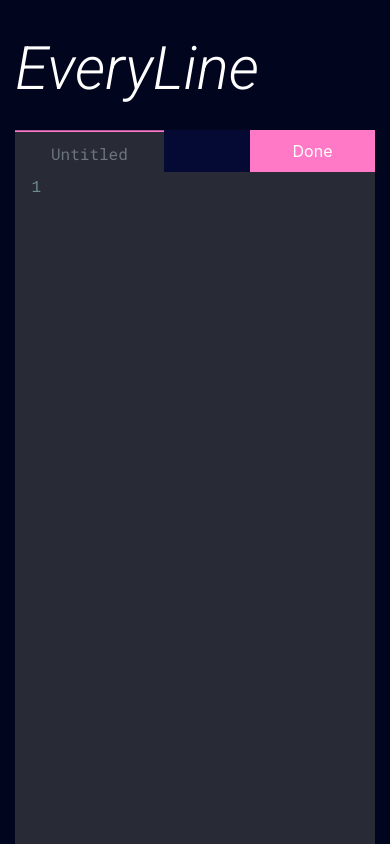
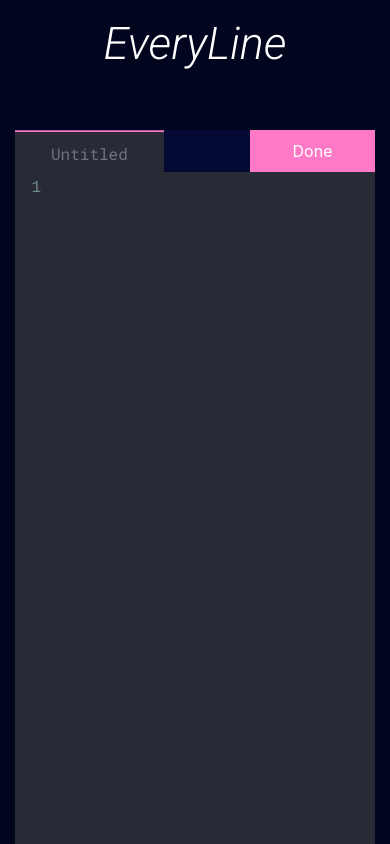
Before and after one commit to andrewroblesdev/EveryLine, a Next.js app: page /demo in a window 390 px wide. Shown: the top 844 px of the page. Built offline with nearby package versions, Linux system fonts and the light colour scheme.

Commit message:
Center title on mobile demo view

```diff
--- a/components/landing/landing.module.css
+++ b/components/landing/landing.module.css
@@ -44,6 +44,7 @@
 
 .editor {
     max-width: 500px;
+    min-width: 350px;
 }
 
 .about {
--- a/components/navbar/navbar.js
+++ b/components/navbar/navbar.js
@@ -6,11 +6,9 @@
 export default function Navbar(props) {
     return(
         <div className={`${styles.navbar}`}>
-            <div className={`container`}>
-                <div className={`row justify-content-between`}>
-                    <div className={`col mt-4`}>
-                        { !props.isPlaying && <Link href="/"><a className={`${styles.title}`}>EveryLine</a></Link> }
-                    </div>
+            <div className={`container pb-5`}>
+                <div className={`${ styles.title } ${ styles.link }`}>
+                    { !props.isPlaying && <Link href="/"><a className={`${styles.title}`}>EveryLine</a></Link> }
                 </div>
             </div>
         </div>
--- a/components/navbar/navbar.module.css
+++ b/components/navbar/navbar.module.css
@@ -14,6 +14,7 @@
     font-size: 35px;
     text-decoration: none !important;
     color: white !important;
+    padding-top: 24px;
 }
 
 .subtitle {
@@ -27,9 +28,19 @@
     width: auto;
 }
 
+.link {
+    padding-left: 8.5px;
+}
+
 @media (max-width: 600px) {
     .title {
         text-align: center;
-        font-size: 60px;
+        font-size: 45px;
+        padding-top: 10px;
+        padding-bottom: 30px;
+    }
+
+    .link {
+        padding-left: 0
     }
 }
```
